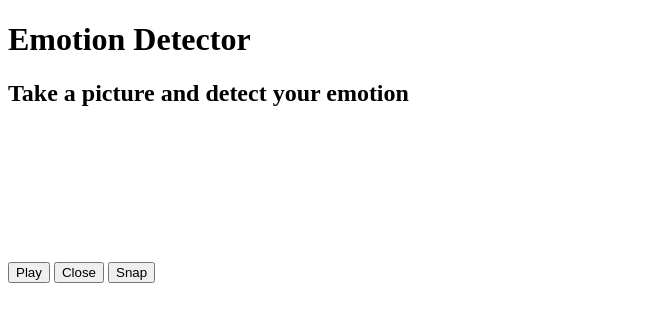
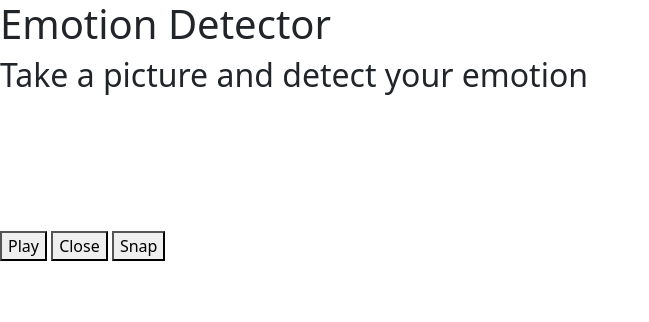
Before and after one commit to aryanace1/EmotionDetector, a Flask app: page / in a window 1280 px wide. Shown: the top 322 px of the page, without its empty margins (0-649 px from the left). Run offline with Flask 3, Linux system fonts and the light colour scheme.

Commit message:
Add Bootstrap links

```diff
--- a/templates/index.html
+++ b/templates/index.html
@@ -5,6 +5,32 @@
     <meta http-equiv="X-UA-Compatible" content="IE=edge" />
     <meta name="viewport" content="width=device-width, initial-scale=1.0" />
     <title>Emotion Detector</title>
+
+    <!-- Favicon -->
+    <link rel="icon" href="" />
+
+    <!-- Font Awesome -->
+    <link
+      rel="stylesheet"
+      href="https://cdnjs.cloudflare.com/ajax/libs/font-awesome/6.4.0/css/all.min.css"
+    />
+
+    <!-- Bootstrap Link (to be added before other stylesheet links) -->
+    <!-- CSS only -->
+    <link
+      href="https://cdn.jsdelivr.net/npm/bootstrap@5.2.3/dist/css/bootstrap.min.css"
+      rel="stylesheet"
+      integrity="sha384-rbsA2VBKQhggwzxH7pPCaAqO46MgnOM80zW1RWuH61DGLwZJEdK2Kadq2F9CUG65"
+      crossorigin="anonymous"
+    />
+
+    <!-- Google Fonts -->
+    <link rel="preconnect" href="https://fonts.googleapis.com" />
+    <link rel="preconnect" href="https://fonts.gstatic.com" crossorigin />
+    <link
+      href="https://fonts.googleapis.com/css2?family=Poppins:wght@300;400;500;600;700;800;900&display=swap"
+      rel="stylesheet"
+    />
 
     <!-- Custom CSS -->
     <link
@@ -32,5 +58,13 @@
       type="text/javascript"
       src="{{url_for('static', filename='js/index.js')}}"
     ></script>
+
+    <!-- Bootstrap JS (to be added before other JS links) -->
+    <!-- JavaScript Bundle with Popper -->
+    <script
+      src="https://cdn.jsdelivr.net/npm/bootstrap@5.2.3/dist/js/bootstrap.bundle.min.js"
+      integrity="sha384-kenU1KFdBIe4zVF0s0G1M5b4hcpxyD9F7jL+jjXkk+Q2h455rYXK/7HAuoJl+0I4"
+      crossorigin="anonymous"
+    ></script>
   </body>
 </html>
```
